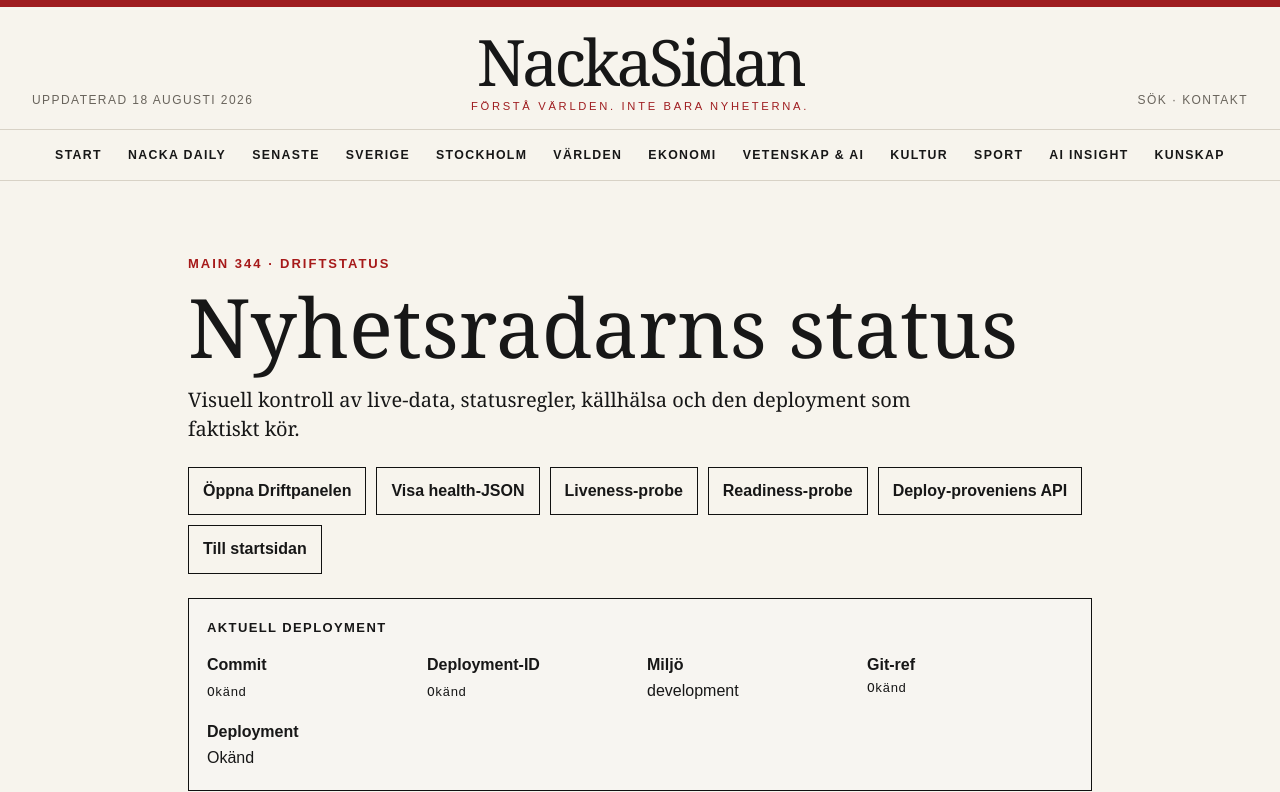
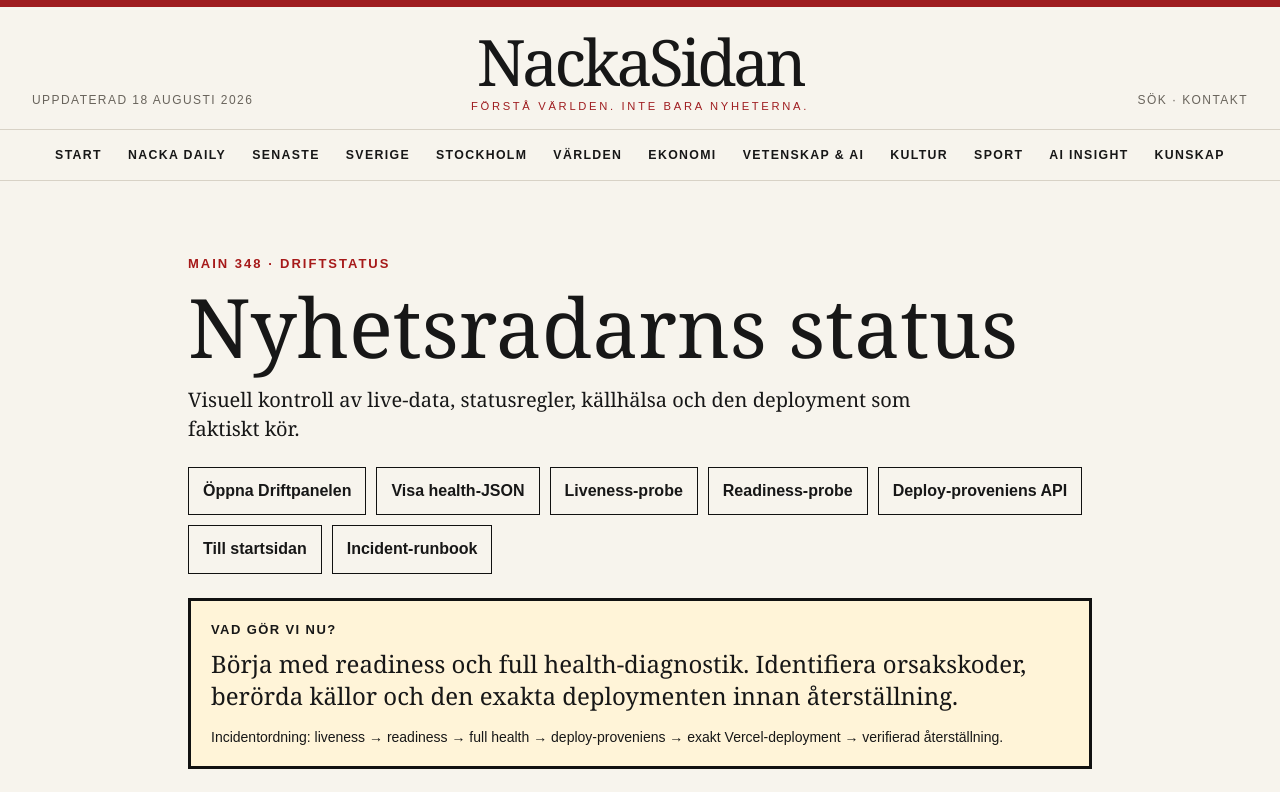
Before and after one commit to Djurgarden2019/NackaSidan-2026, a Next.js app: page /driftstatus in a window 1280 px wide. Shown: the top 792 px of the page. Built offline with nearby package versions, Linux system fonts and the light colour scheme; no server answers.

Commit message:
Main 348: add incident guidance to driftstatus

```diff
--- a/app/driftstatus/page.tsx
+++ b/app/driftstatus/page.tsx
@@ -14,13 +14,29 @@ export default async function DriftstatusPage() {
   const radar = await getLiveNews(); const deployment = getDeploymentIdentity();
   const { unavailable, alerts, reasons, status, newestPublishedAt, newestAgeHours, staleAfterHours, sourceFreshness, staleSources, undatedSources, activeSources, downSources, sourceStaleAfterHours } = getNewsHealth(radar);
   const freshnessLabel = newestAgeHours === null ? 'Okänd' : `${Math.round(newestAgeHours * 10) / 10} h`;
+  const nextAction = !deployment.provenanceOk
+    ? 'Verifiera först deploy-proveniens och att production verkligen kommer från main. Jämför commit och deployment-ID innan annan felsökning.'
+    : status === 'ÅTGÄRD'
+      ? 'Börja med readiness och full health-diagnostik. Identifiera orsakskoder, berörda källor och den exakta deploymenten innan återställning.'
+      : status === 'BEVAKA'
+        ? 'Tjänsten är tillgänglig men bör följas. Kontrollera gamla, odaterade eller nedkopplade källor och verifiera att läget inte försämras.'
+        : 'Ingen incidentåtgärd krävs. Fortsätt normal övervakning och använd proberna som verifiering efter nästa release.';
+
   return <main style={{ maxWidth:960, margin:'0 auto', padding:'72px 28px 100px' }}>
-    <p style={{ color:'#a61919', fontWeight:800, letterSpacing:2, fontSize:13 }}>MAIN 344 · DRIFTSTATUS</p>
+    <p style={{ color:'#a61919', fontWeight:800, letterSpacing:2, fontSize:13 }}>MAIN 348 · DRIFTSTATUS</p>
     <h1 style={{ fontFamily:'Georgia,serif', fontSize:'clamp(48px,7vw,82px)', lineHeight:.98, margin:'12px 0 18px' }}>Nyhetsradarns status</h1>
     <p style={{ fontFamily:'Georgia,serif', fontSize:20, lineHeight:1.45, maxWidth:760 }}>Visuell kontroll av live-data, statusregler, källhälsa och den deployment som faktiskt kör.</p>
     <nav aria-label="Driftverktyg" style={{ display:'flex', flexWrap:'wrap', gap:10, marginTop:24 }}>
       {[['/driftpanel','Öppna Driftpanelen'],['/api/news-health','Visa health-JSON'],['/api/news-health/live','Liveness-probe'],['/api/news-health/ready','Readiness-probe'],['/api/deployment','Deploy-proveniens API'],['/','Till startsidan']].map(([href,label]) => <Link key={href} href={href} style={{ border:'1px solid #111', padding:'10px 14px', textDecoration:'none', fontWeight:700 }}>{label}</Link>)}
+      <a href="https://github.com/Djurgarden2019/NackaSidan-2026/blob/main/docs/INCIDENT-RUNBOOK.md" target="_blank" rel="noreferrer" style={{ border:'1px solid #111', padding:'10px 14px', textDecoration:'none', fontWeight:700 }}>Incident-runbook</a>
     </nav>
+
+    <section aria-label="Nästa operativa steg" style={{ marginTop:24, padding:'18px 20px', border:'3px solid #111', background: status === 'STABIL' && deployment.provenanceOk ? '#eef4ec' : '#fff4d8' }}>
+      <div style={{ fontSize:13, fontWeight:900, letterSpacing:1.4 }}>VAD GÖR VI NU?</div>
+      <div style={{ marginTop:8, fontFamily:'Georgia,serif', fontSize:24, lineHeight:1.35 }}>{nextAction}</div>
+      <div style={{ marginTop:14, fontSize:14, lineHeight:1.55 }}>Incidentordning: liveness → readiness → full health → deploy-proveniens → exakt Vercel-deployment → verifierad återställning.</div>
+    </section>
+
     <section aria-label="Deployment-identitet" style={{ marginTop:24, padding:18, border:'1px solid #111', background:'#f7f5f1' }}><div style={{ fontSize:13,fontWeight:900,letterSpacing:1.4 }}>AKTUELL DEPLOYMENT</div><div style={{display:'grid',gridTemplateColumns:'repeat(auto-fit,minmax(180px,1fr))',gap:14,marginTop:14}}><div><strong>Commit</strong><div style={{fontFamily:'monospace',marginTop:4}}>{deployment.shortCommitSha ?? 'Okänd'}</div></div><div><strong>Deployment-ID</strong><div style={{fontFamily:'monospace',marginTop:4,overflowWrap:'anywhere'}}>{deployment.deploymentId ?? 'Okänd'}</div></div><div><strong>Miljö</strong><div>{deployment.environment}</div></div><div><strong>Git-ref</strong><div style={{fontFamily:'monospace'}}>{deployment.gitRef ?? 'Okänd'}</div></div><div><strong>Deployment</strong><div>{deployment.deploymentUrl ? <a href={`https://${deployment.deploymentUrl}`} target="_blank" rel="noreferrer">Öppna körande deploy</a> : 'Okänd'}</div></div></div></section>
     <section aria-label="Deploy-proveniens" style={{marginTop:14,padding:'16px 18px',border:`2px solid ${deployment.provenanceOk?'#235c2b':'#a61919'}`,background:deployment.provenanceOk?'#eef4ec':'#f7e7e7',lineHeight:1.55}}><strong>Deploy-proveniens: {deployment.provenanceOk?'GODKÄND':'VARNING'}</strong><div style={{marginTop:6}}>{deployment.isProduction ? deployment.isMainRef ? 'Production-deployen kommer från main, vilket är förväntat.' : `Production-deployen kommer från ${deployment.gitRef ?? 'okänd Git-ref'} i stället för main.` : `Detta är ${deployment.environment}; main-kravet gäller endast production.`}</div></section>
     <section aria-label="Probe-status" style={{marginTop:24,padding:'16px 18px',background:'#f7f5f1',lineHeight:1.55}}><strong>Övervakningsprober:</strong> liveness svarar om appen kör. Readiness använder Nyhetsradarns hälsomodell. Deploy-proveniens kan kontrolleras maskinellt via GET eller HEAD på /api/deployment.</section>
```
